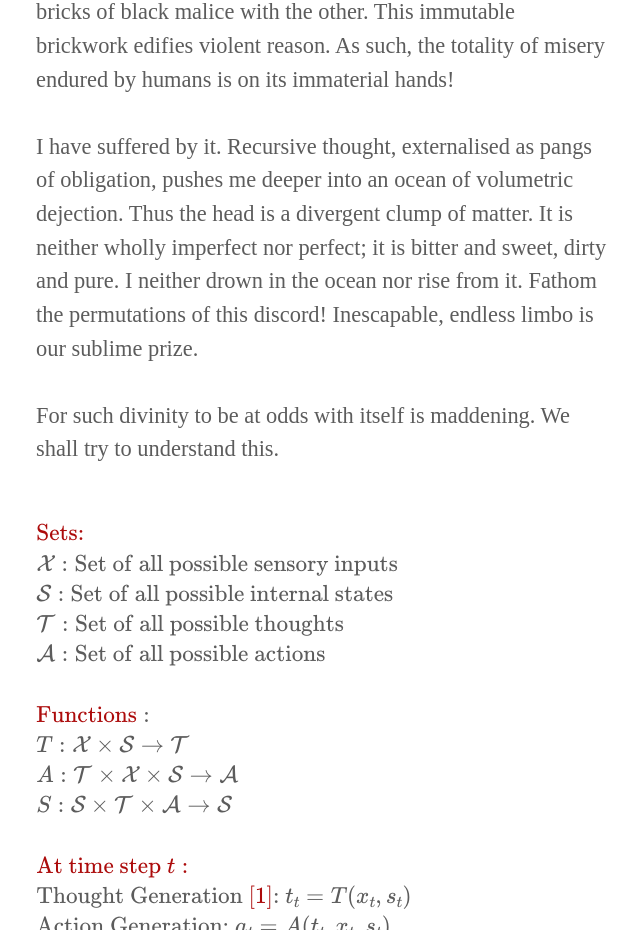
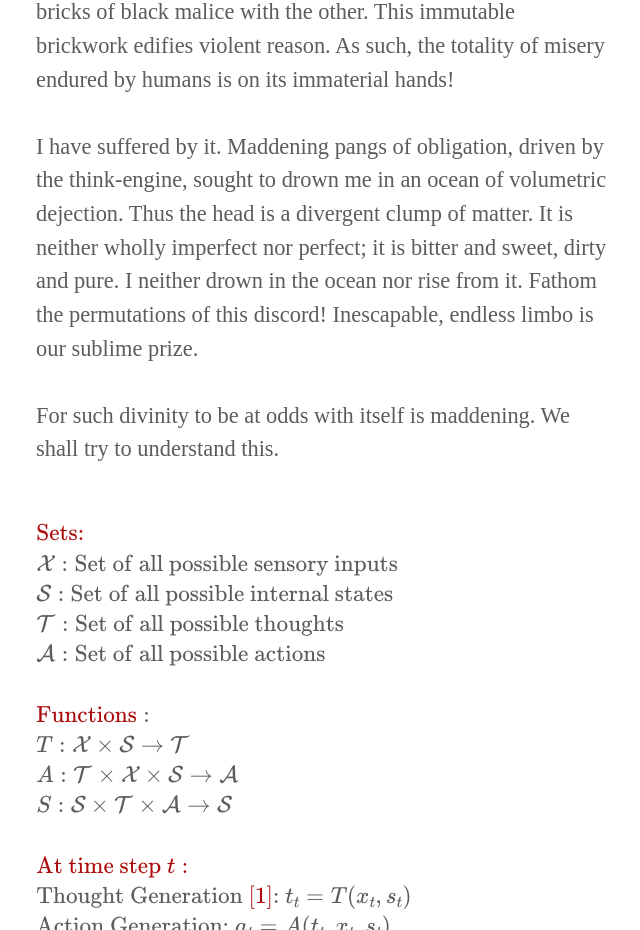
Before and after one commit to Enfey/net, a website built with Vite: page docs/literature/mysweetskullflower.html in a window 1280 px wide. Shown: the part 780-1710 px from the top of the page, without its empty margins (316-956 px from the left). Built offline with nearby package versions, Linux system fonts and the light colour scheme.

Commit message:
Last change?

```diff
--- a/docs/literature/mysweetskullflower.html
+++ b/docs/literature/mysweetskullflower.html
@@ -46,8 +46,8 @@
                 <br><br></p>
 
                 <p style="text-align: left;">
-                I have suffered by it. Recursive thought, externalised as pangs of obligation, pushes me deeper into an ocean of
-                volumetric dejection. Thus the head is a divergent clump of matter. It is neither wholly imperfect nor perfect; it is bitter and sweet, dirty and pure.
+                I have suffered by it. Maddening pangs of obligation, driven by the think-engine, sought to drown me in an ocean of volumetric dejection.
+                Thus the head is a divergent clump of matter. It is neither wholly imperfect nor perfect; it is bitter and sweet, dirty and pure.
                 I neither drown in the ocean nor rise from it. Fathom the permutations of this discord! Inescapable, endless limbo is our sublime prize. <br><br></p>
 
                 <p style="text-align: left;">
```
